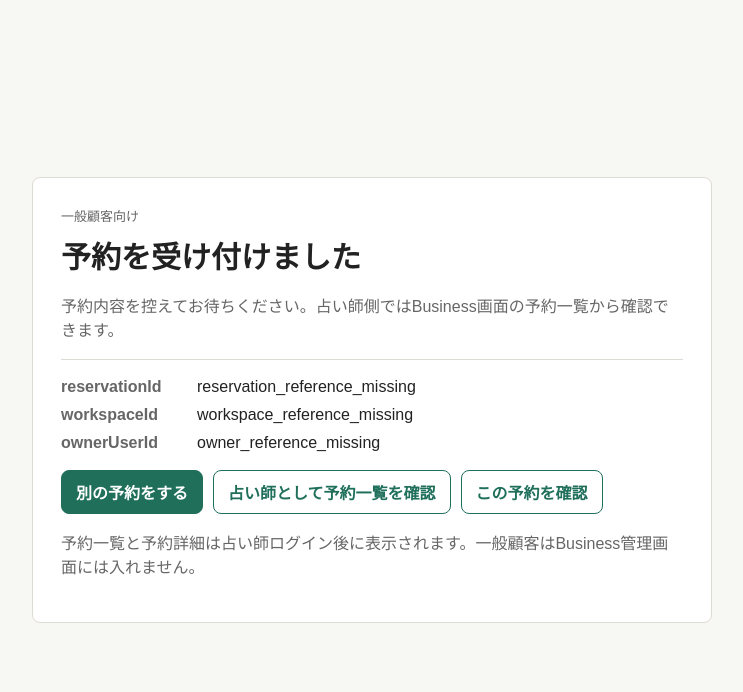
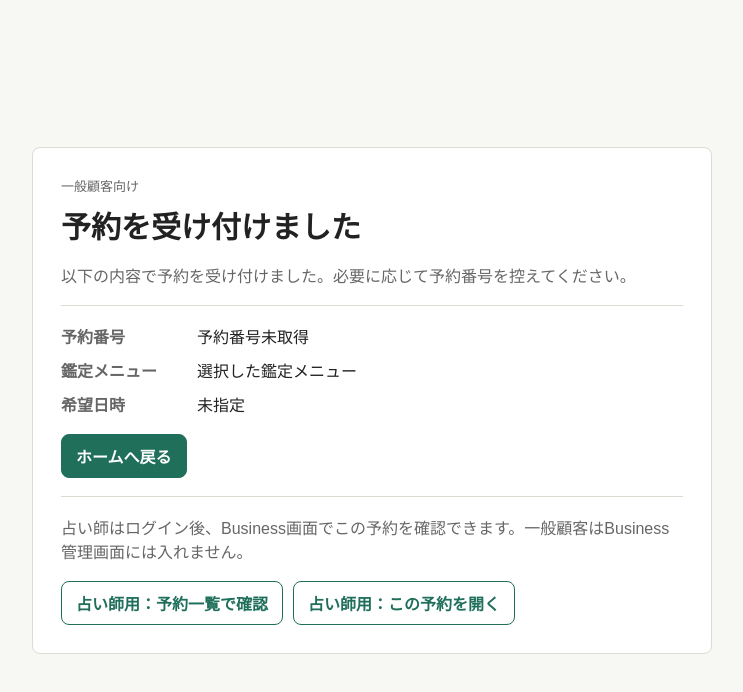
Before and after one commit to karukimori-wq/Growth-Engine, a Next.js app: page /public/booking/confirmed in a window 1280 px wide. Shown: the top 692 px of the page, without its empty margins (268-1011 px from the left). Built offline with nearby package versions, Linux system fonts and the light colour scheme.

Commit message:
Improve public booking confirmation content and home action

```diff
--- a/src/app/public/booking/confirmed/page.tsx
+++ b/src/app/public/booking/confirmed/page.tsx
@@ -1,3 +1,5 @@
+import { products } from "@/lib/mock-data";
+
 type Props = {
   searchParams: Promise<{
     reservationId?: string;
@@ -13,9 +15,31 @@ type Props = {
   }>;
 };
 
+function formatReservationDateTime(value?: string) {
+  if (!value) {
+    return "未指定";
+  }
+
+  const date = new Date(value);
+
+  if (Number.isNaN(date.getTime())) {
+    return "未指定";
+  }
+
+  return date.toLocaleString("ja-JP", {
+    timeZone: "Asia/Tokyo",
+    year: "numeric",
+    month: "long",
+    day: "numeric",
+    hour: "2-digit",
+    minute: "2-digit"
+  });
+}
+
 export default async function BookingConfirmedPage({ searchParams }: Props) {
   const params = await searchParams;
-  const reservationId = params.reservationId ?? "reservation_reference_missing";
+  const reservationId = params.reservationId ?? "予約番号未取得";
+  const product = products.find((item) => item.id === params.productId);
   const referenceParams = new URLSearchParams();
 
   for (const [key, value] of Object.entries(params)) {
@@ -38,25 +62,28 @@ export default async function BookingConfirmedPage({ searchParams }: Props) {
         <p className="eyebrow">一般顧客向け</p>
         <h1 className="page-title">予約を受け付けました</h1>
         <p className="muted">
-          予約内容を控えてお待ちください。占い師側ではBusiness画面の予約一覧から確認できます。
+          以下の内容で予約を受け付けました。必要に応じて予約番号を控えてください。
         </p>
         <div className="divider" />
         <dl className="definition-list compact">
-          <dt>reservationId</dt>
+          <dt>予約番号</dt>
           <dd>{reservationId}</dd>
-          <dt>workspaceId</dt>
-          <dd>{params.workspaceId ?? "workspace_reference_missing"}</dd>
-          <dt>ownerUserId</dt>
-          <dd>{params.ownerUserId ?? "owner_reference_missing"}</dd>
+          <dt>鑑定メニュー</dt>
+          <dd>{product?.name ?? "選択した鑑定メニュー"}</dd>
+          <dt>希望日時</dt>
+          <dd>{formatReservationDateTime(params.scheduledStartAt)}</dd>
         </dl>
         <div className="action-row">
-          <a className="button" href="/public/booking">別の予約をする</a>
-          <a className="button secondary" href={reservationListHref}>占い師として予約一覧を確認</a>
-          <a className="button secondary" href={reservationDetailHref}>この予約を確認</a>
+          <a className="button" href="/">ホームへ戻る</a>
         </div>
+        <div className="divider" />
         <p className="muted">
-          予約一覧と予約詳細は占い師ログイン後に表示されます。一般顧客はBusiness管理画面には入れません。
+          占い師はログイン後、Business画面でこの予約を確認できます。一般顧客はBusiness管理画面には入れません。
         </p>
+        <div className="action-row">
+          <a className="button secondary" href={reservationListHref}>占い師用：予約一覧で確認</a>
+          <a className="button secondary" href={reservationDetailHref}>占い師用：この予約を開く</a>
+        </div>
       </section>
     </main>
   );
```
